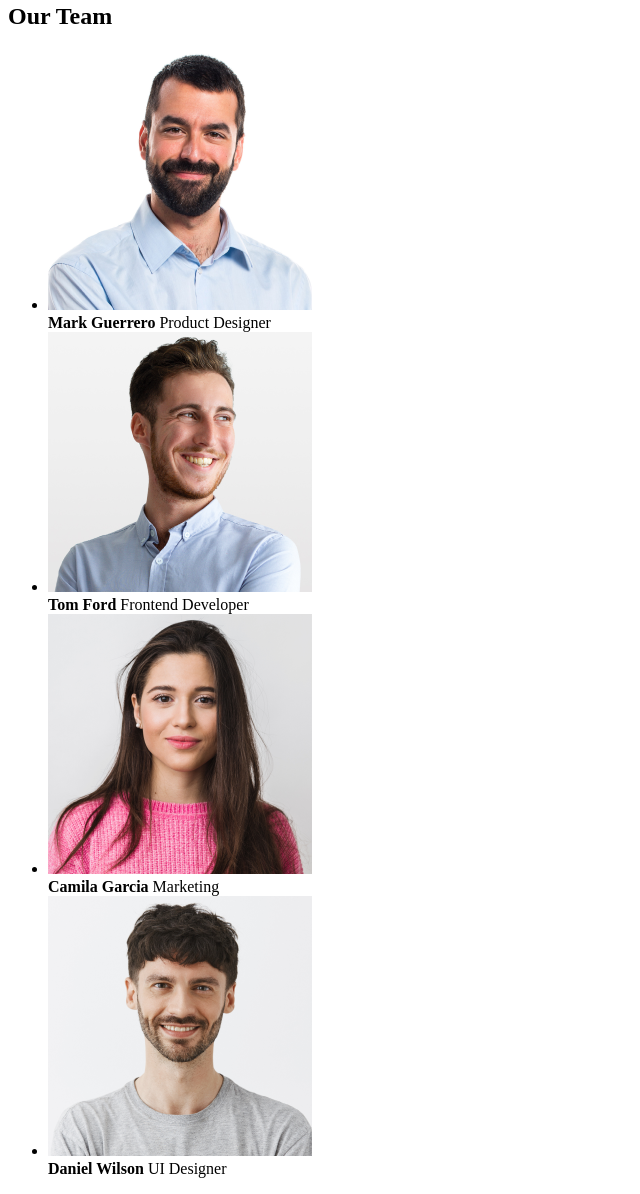
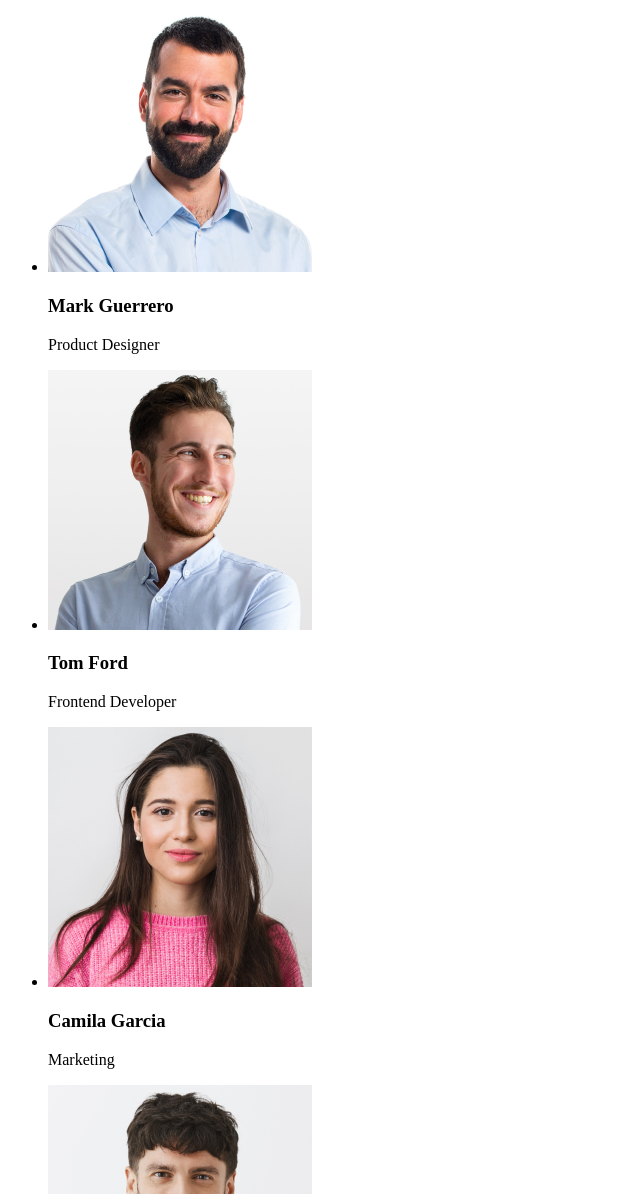
Before and after one commit to Kacpero60/goit-markup-hw-01, a plain HTML site: page index.html in a window 1280 px wide. Shown: the part 1606-2800 px from the top of the page, without its empty margins (0-640 px from the left). Drawn offline with Linux system fonts and the light colour scheme.

Commit message:
final commit 2

```diff
--- a/index.html
+++ b/index.html
@@ -7,10 +7,8 @@
 </head>
 <body>
     <header>
-       <div id="logo">
-            <a href="index.html"><h1>WEBSTUDIO</h1></a>
-       </div>
        <nav>
+            <a href="./index.html">WebStudio</a>
             <ul>
                 <li> <a href="">Studio</a></li>
                 <li> <a href="">Portfolio</a></li>
@@ -70,38 +68,29 @@
             <ul>
                 <li>
                     <img src="images/cuban.jpg" alt="Mark Guerrero"width="264" height="260">
-                        <div>
-                           <label><strong>Mark Guerrero</strong></label>
-                           <label>Product Designer</label>
-                        </div>
+                    <h3><strong>Mark Guerrero</strong></h3>
+                    <p>Product Designer</p>
                 </li>
                 <li>
                     <img src="images/ford.jpg" alt="Tom Ford"width="264" height="260">
-                        <div>
-                            <label><strong>Tom Ford</strong></label>
-                            <label>Frontend Developer</label>
-                         </div>
-                    </div>
+                    <h3><strong>Tom Ford</strong></h3>
+                    <p>Frontend Developer</p>
+                </li>
                 <li>
                     <img src="images/espaniol.jpg" alt="Camila Garcia"width="264" height="260">
-                        <div>
-                            <label><strong>Camila Garcia</strong></label>
-                            <label>Marketing</label>
-                         </div>
-                    </div>
+                    <h3><strong>Camila Garcia</strong></h3>
+                    <p>Marketing</p>
+                </li>
                 <li>
                     <img src="images/ostatni.jpg" alt="Daniel Wilson"width="264" height="260">
-                        <div>
-                            <label><strong>Daniel Wilson</strong></label>
-                            <label>UI Designer</label>
-                         </div>
+                    <h3><strong>Daniel Wilson</strong></h3>
+                    <p>UI Designer</p>
                 </li>
             </ul>
         </section>
-
     </main>
     <footer>
-        <h3>WebStudio</h3>
+        <a href="./index.html">WebStudio</a>
         <p>Increase the flow of customers and sales for your business with digital marketing & growth solutions.</p>
     </footer>
 
```
Lines whose indentation alone changed are shown as unchanged.
